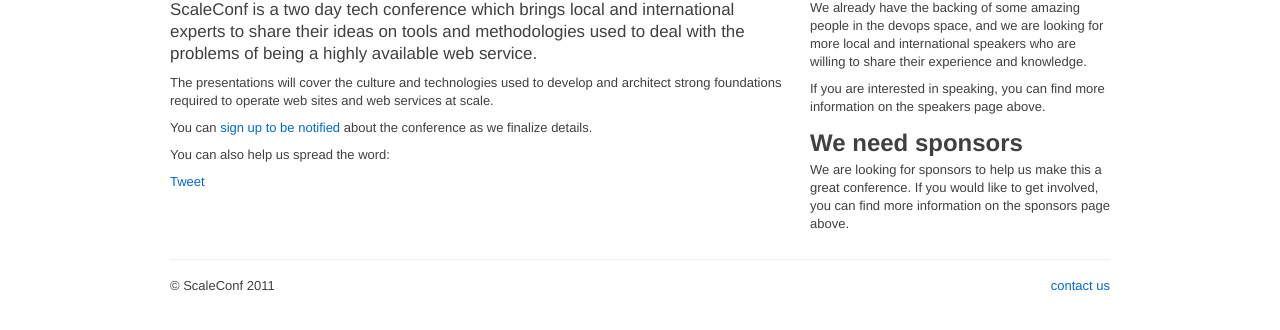
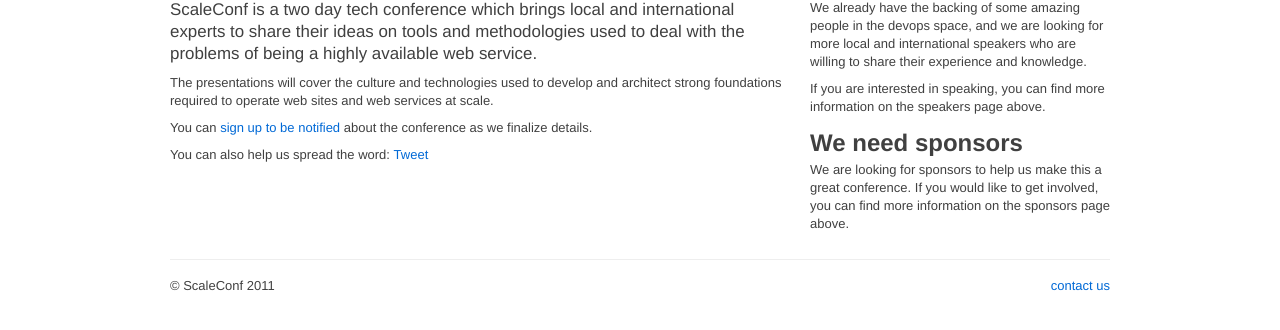
Before and after one commit to scaleconf/scaleconf.github.com, a Jekyll site: the page built from index.html, in a window 1280 px wide. Shown: the part 379-709 px from the top of the page. Built offline with Jekyll 4.4.1, drawn with Linux system fonts in a browser that asks for light colours; Markdown is read by kramdown in place of the engine named in the settings; comment, search, counter and statistics services are not loaded.

```diff
--- a/index.html
+++ b/index.html
@@ -17,16 +17,18 @@ meta-description: Scaleconf is a web scalability conference about working and bu
         <div class="span-two-thirds">
           <h2>What is it all about?</h2>
           <p style="font-size:1.3em;line-height:1.3em">
-          ScaleConf is a two day tech conference which brings local and international experts to share their ideas on tools and methodologies used to deal with the
-          problems of being a highly available web service.
+          ScaleConf is a two day tech conference which brings local and international experts to share their ideas on tools
+          and methodologies used to deal with the problems of being a highly available web service.
           </p>
           <p>
           The presentations will cover the culture and technologies used to develop and architect strong foundations required to operate web sites and web services at scale.
           </p>
           <p>You can <a href="attend">sign up to be notified</a> about the conference as we finalize details. </p>
-          <p>You can also help us spread the word: <div style='vertical-align:middle; display:inline-block'><a href="https://twitter.com/share" class="twitter-share-button" data-text="A conference on scalability, devops, and high availability is happening in Cape Town, South Africa" data-count="horizontal" data-via="scaleconf">Tweet</a><script type="text/javascript" src="//platform.twitter.com/widgets.js"></script></div>
+          <p>You can also help us spread the word:
+            <span style='vertical-align:middle; display:inline-block'><a href="https://twitter.com/share" class="twitter-share-button" data-text="A conference on scalability, devops, and high availability is happening in Cape Town, South Africa" data-count="horizontal" data-via="scaleconf">Tweet</a><script type="text/javascript" src="//platform.twitter.com/widgets.js"></script>
+             </span>
+             </p>
         </div>
-
         <div class="span-one-third">
           <h2>We're looking for experts</h2>
           <p>
```
Also changed, not shown: images/capetown.jpeg (deleted), images/sponsors/2go.png (renamed from images/2go.png), images/sponsors/facebook.jpeg (renamed from images/facebook.jpeg), images/sponsors/puppet-labs.jpeg (renamed from images/puppet-labs.jpeg), images/sponsors/twitter.jpeg (renamed from images/twitter.jpeg), images/sponsors/yola.png (renamed from images/yola.png).
